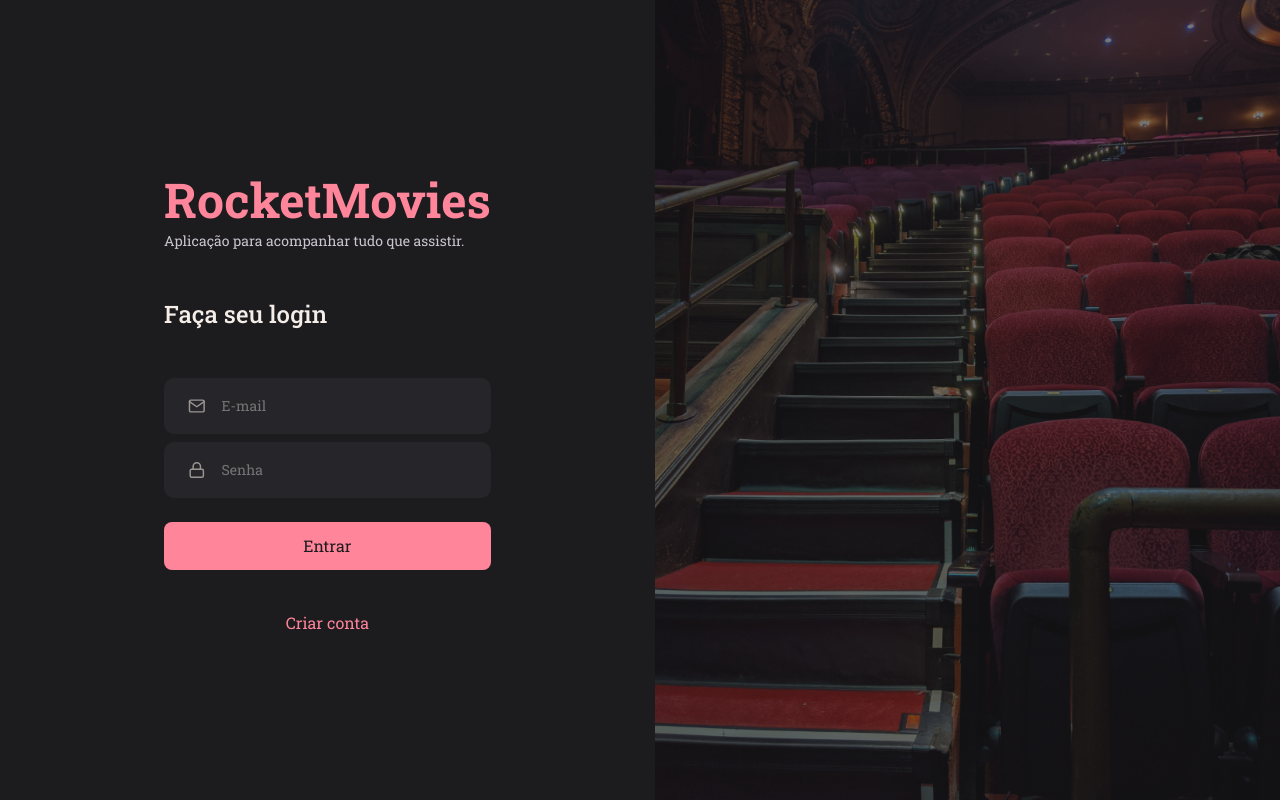
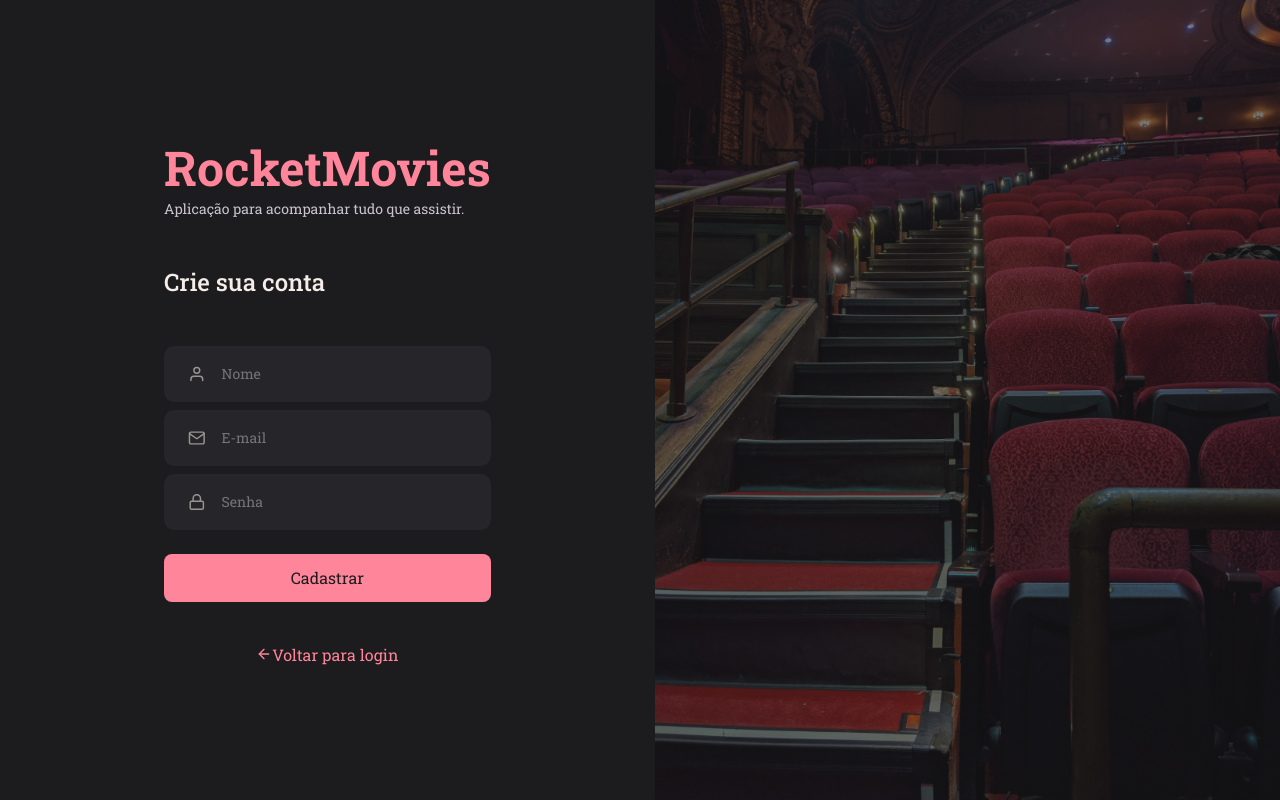
Before and after one commit to iCaioReis/Explorer-Stage09-Desafio-RocketMovies, a React (Vite) app in the folder RocketMovies/: page / in a window 1280 px wide. Built offline with nearby package versions, Linux system fonts and the light colour scheme.

Commit message:
Created SingUp page

```diff
--- a/RocketMovies/src/main.jsx
+++ b/RocketMovies/src/main.jsx
@@ -2,6 +2,7 @@
 import ReactDOM from 'react-dom/client';
 import { Home } from './pages/Home';
 import { SingIn } from './pages/SingIn';
+import { SingUp } from './pages/SingUp';
 import GlobalStyles from './styles/global';
 import { ThemeProvider } from 'styled-components';
 import theme from './styles/theme';
@@ -10,7 +11,7 @@
   <React.StrictMode>
     <ThemeProvider theme={theme}>
       <GlobalStyles />
-      <SingIn />
+      <SingUp />
     </ThemeProvider>
   </React.StrictMode>,
 )
--- /dev/null
+++ b/RocketMovies/src/pages/SingUp/index.jsx
@@ -0,0 +1,28 @@
+import { Container, Form, BackGround } from "./styles";
+import { Input } from "../../components/Input";
+import { Button } from "../../components/Button";
+
+import { FiUser ,FiMail, FiLock, FiArrowLeft} from "react-icons/fi"
+
+export function SingUp(){
+    return (
+        <Container>
+            <Form>
+                <h1>RocketMovies</h1>
+                <span>Aplicação para acompanhar tudo que assistir.</span>
+
+                <h2>Crie sua conta</h2>
+
+                <Input icon={FiUser} placeholder={"Nome"}/>
+                <Input icon={FiMail} placeholder={"E-mail"}/>
+                <Input icon={FiLock} placeholder={"Senha"} type="password"/>
+
+                <Button title={"Cadastrar"}/>
+
+                <a href="/"> <FiArrowLeft/> Voltar para login</a>
+            </Form>
+            <BackGround/>
+        </Container>
+    );
+
+}
--- /dev/null
+++ b/RocketMovies/src/pages/SingUp/styles.js
@@ -0,0 +1,61 @@
+import styled from "styled-components";
+import backgroundImg from "../../assets/background.png";
+
+export const Container = styled.div`
+    width: 100%;
+    height: 100vh;
+
+    display: flex;
+`;
+
+export const Form = styled.form`
+    padding: 0 164px;
+
+    display: flex;
+    flex-direction: column;
+    justify-content: center;
+
+    > h1 {
+        font-size: 48px;
+        color: ${({ theme}) => theme.COLORS.THEME_COLOR};
+    }
+
+    >span {
+        font-size: 14px;
+        font-weight: 400;
+        color: ${({ theme}) => theme.COLORS.GRAY_700};
+    }
+
+    > h2 {
+        font-size: 24px;
+        font-weight: 500;
+        color: ${({ theme}) => theme.COLORS.GRAY_600};
+
+        margin: 48px 0;
+    }
+
+    > div {
+        margin-bottom: 8px;
+    }
+
+    > button {
+        margin-top: 16px;
+    }
+
+    > a {
+        margin: 42px auto 0;
+        color: ${({ theme}) => theme.COLORS.THEME_COLOR};
+
+        display: flex;
+        align-items: center;
+        justify-content: center;
+    }
+`;
+
+export const BackGround = styled.form`
+    flex: 1;
+    background: url(${backgroundImg}) no-repeat center center;
+    background-size: cover;
+
+    filter: opacity(0.4);
+`;
```
